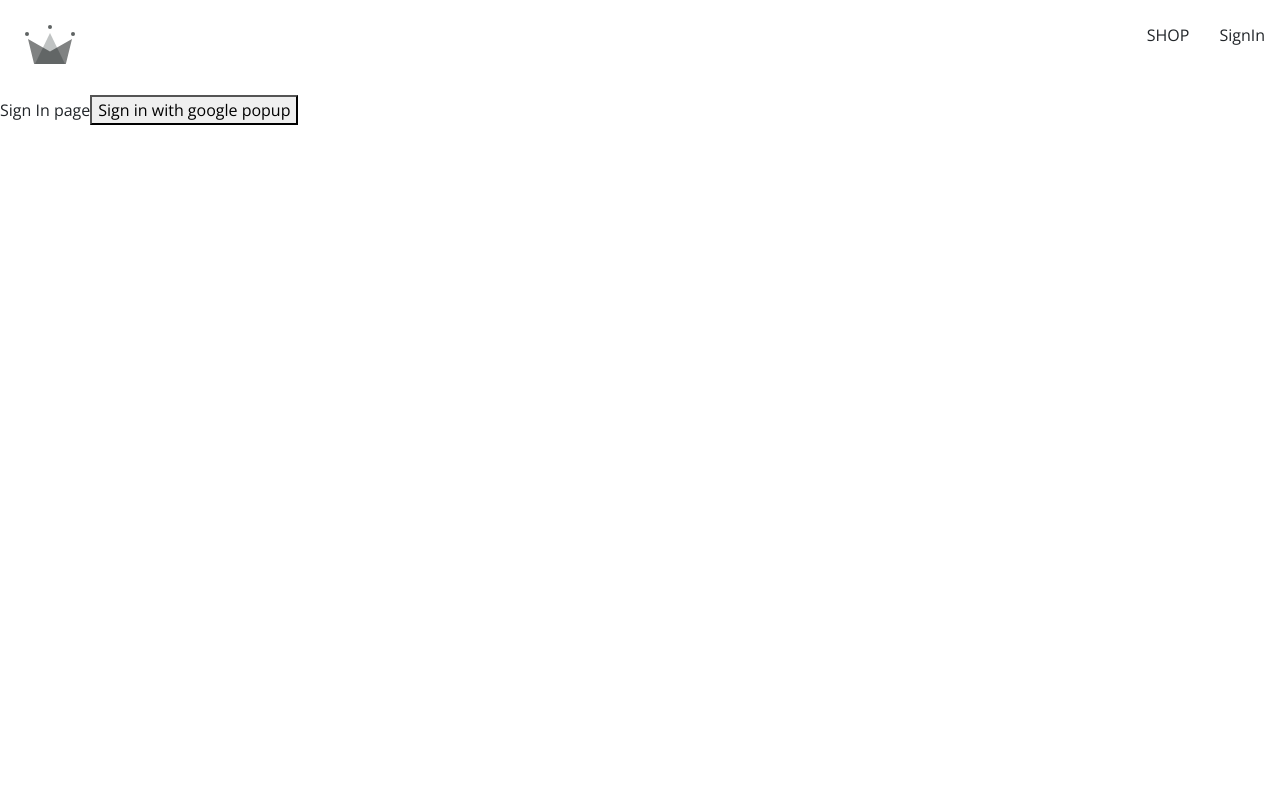
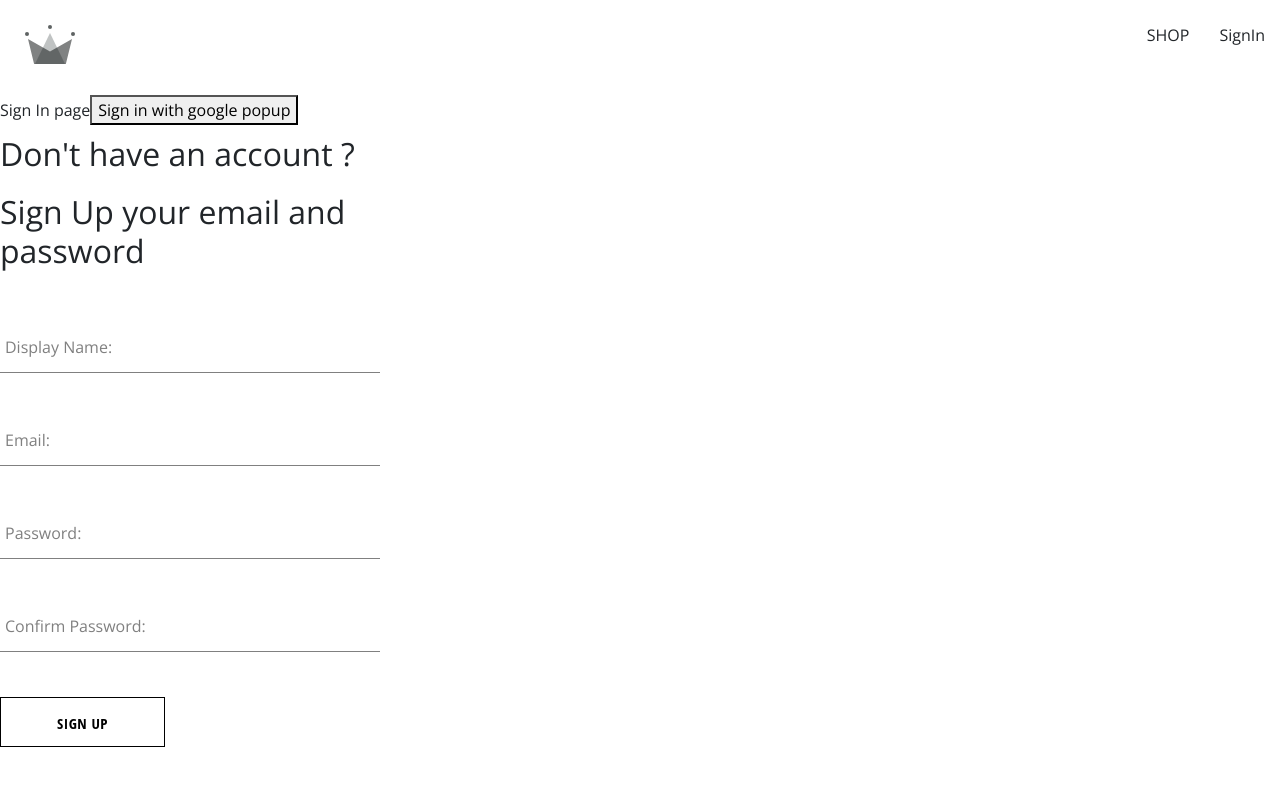
Before and after one commit to saurav3232/crwn-clothing-v2, a React (Create React App) app: page /signIn in a window 1280 px wide. Shown: the top 786 px of the page. Built offline with nearby package versions, Linux system fonts and the light colour scheme; a web font is replaced by a local one.

Commit message:
Added button Component

```diff
--- /dev/null
+++ b/src/components/button/button.component.jsx
@@ -0,0 +1,19 @@
+import './button.styles.scss';
+
+const BUTTON_TYPE_CLASSES = {
+  google: 'google-sign-in',
+  inverted: 'inverted',
+};
+
+const Button = ({ children, buttonType, ...otherProps }) => {
+  return (
+    <button
+      className={`button-container ${BUTTON_TYPE_CLASSES[buttonType]}`}
+      {...otherProps}
+    >
+      {children}
+    </button>
+  );
+};
+
+export default Button;
--- /dev/null
+++ b/src/components/button/button.styles.scss
@@ -0,0 +1,46 @@
+.button-container {
+    min-width: 165px;
+    width: auto;
+    height: 50px;
+    letter-spacing: 0.5px;
+    line-height: 50px;
+    padding: 0 35px 0 35px;
+    font-size: 15px;
+    background-color: black;
+    color: white;
+    text-transform: uppercase;
+    font-family: 'Open Sans Condensed';
+    font-weight: bolder;
+    border: none;
+    cursor: pointer;
+    display: flex;
+    justify-content: center;
+
+    &:hover {
+      background-color: white;
+      color: black;
+      border: 1px solid black;
+    }
+
+    &.google-sign-in {
+      background-color: #4285f4;
+      color: white;
+
+      &:hover {
+        background-color: #357ae8;
+        border: none;
+      }
+    }
+
+    &.inverted {
+      background-color: white;
+      color: black;
+      border: 1px solid black;
+
+      &:hover {
+        background-color: black;
+        color: white;
+        border: none;
+      }
+    }
+  }
--- /dev/null
+++ b/src/components/form-input/form-input.component.jsx
@@ -0,0 +1,18 @@
+import "./form-input.styles.scss";
+const FormInput = ({ label, ...otherProps }) => {
+  return (
+    <div className="group">
+      {label && (
+        <label
+          className={`${
+            otherProps.value.length ? "shrink" : ""
+          }form-input-label`}
+        >
+          {label}:
+        </label>
+      )}
+      <input className="form-input" {...otherProps} />
+    </div>
+  );
+};
+export default FormInput;
--- /dev/null
+++ b/src/components/form-input/form-input.styles.scss
@@ -0,0 +1,54 @@
+$sub-color: grey;
+$main-color: black;
+
+@mixin shrinkLabel {
+  top: -14px;
+  font-size: 12px;
+  color: $main-color;
+}
+
+.group {
+  position: relative;
+  margin: 45px 0;
+
+  .form-input {
+    background: none;
+    background-color: white;
+    color: $sub-color;
+    font-size: 18px;
+    padding: 10px 10px 10px 5px;
+    display: block;
+    width: 100%;
+    border: none;
+    border-radius: 0;
+    border-bottom: 1px solid $sub-color;
+    margin: 25px 0;
+
+    &:focus {
+      outline: none;
+    }
+
+    &:focus ~ .form-input-label {
+      @include shrinkLabel();
+    }
+  }
+
+  input[type='password'] {
+    letter-spacing: 0.3em;
+  }
+
+  .form-input-label {
+    color: $sub-color;
+    font-size: 16px;
+    font-weight: normal;
+    position: absolute;
+    pointer-events: none;
+    left: 5px;
+    top: 10px;
+    transition: 300ms ease all;
+
+    &.shrink {
+      @include shrinkLabel();
+    }
+  }
+}
--- /dev/null
+++ b/src/components/sign-up-form/sign-up-form.component.jsx
@@ -0,0 +1,96 @@
+import './sign-up-form.styles.scss';
+import { useState } from "react";
+import FormInput from "../form-input/form-input.component";
+import Button from '../button/button.component';
+import {
+    createAuthUserWithEmailandPassword,
+    createUserDocumentFromAuth,
+} from "../../utils/firebase/firebase.utils";
+const defaultFormFields = {
+    displayName: "",
+    email: "",
+    password: "",
+    confirmPassword: "",
+};
+const SignUpForm = () => {
+    const [formFields, setFormFields] = useState(defaultFormFields);
+    const { displayName, email, password, confirmPassword } = formFields;
+    // console.log(formFields);
+    const resetFormFields=()=>{
+        setFormFields(defaultFormFields);
+    }
+    const handleSubmit = async (event) => {
+        event.preventDefault();
+        // const userDocRef= createUserDocumentFromAuth(response.user);
+        if (password !== confirmPassword) {
+            return;
+        }
+        try {
+            const { user } = await createAuthUserWithEmailandPassword(
+                email,
+                password
+            );
+            await createUserDocumentFromAuth(user, { displayName });
+            resetFormFields();
+            // console.log(user);
+        } catch (error) {
+            if (error.code === "auth/email-already-in-use") {
+                alert("User Already exists");
+                resetFormFields();
+            }
+            else
+            {
+                console.log(error);
+            }
+        }
+
+        // const userDocRef= createUserDocumentFromAuth(response.user);
+    };
+
+    const handleChange = (event) => {
+        const { name, value } = event.target;
+        setFormFields({ ...formFields, [name]: value });
+    };
+    return (
+        <div className="sign-up-container">
+            <h2>Don't have an account ?</h2>
+            <h2>Sign Up your email and password</h2>
+            <form onSubmit={handleSubmit}>
+                <FormInput
+                    label="Display Name"
+                    type="text"
+                    name="displayName"
+                    value={displayName}
+                    onChange={handleChange}
+                    required
+                />
+                <FormInput
+                    label="Email"
+                    type="email"
+                    name="email"
+                    value={email}
+                    onChange={handleChange}
+                    required
+                />
+                <FormInput
+                    label="Password"
+                    type="password"
+                    name="password"
+                    value={password}
+                    onChange={handleChange}
+                    required
+                />
+                <FormInput
+                    label="Confirm Password"
+                    type="password"
+                    name="confirmPassword"
+                    value={confirmPassword}
+                    onChange={handleChange}
+                    required
+                />
+                <Button buttonType="inverted" type="submit">Sign Up</Button>
+            </form>
+        </div>
+    );
+};
+export default SignUpForm;
--- /dev/null
+++ b/src/components/sign-up-form/sign-up-form.styles.scss
@@ -0,0 +1,9 @@
+.sign-up-container{
+    display: flex;
+    flex-direction: column;
+    width: 380px;
+
+    h2{
+        margin: 10px 0;
+    }
+}
--- a/src/routes/signIn/signIn.component.jsx
+++ b/src/routes/signIn/signIn.component.jsx
@@ -1,14 +1,39 @@
-import { signInWithGooglePopup ,createUserDocumentFromAuth} from "../../utils/firebase/firebase.utils";
+// import { useEffect } from "react";
+// import { getRedirectResult } from "firebase/auth";
+import {
+//   auth,
+  signInWithGooglePopup,
+  createUserDocumentFromAuth,
+//   signInWithGoogleRedirect,
+} from "../../utils/firebase/firebase.utils";
+import SignUpForm from "../../components/sign-up-form/sign-up-form.component";
 const SignIn = () => {
+//     useEffect(()=>{
+//         async function getresult()
+//         {
+//             const response = await getRedirectResult(auth);
+//             console.log(response);
+//             if(response)
+//             {
+//                 const userDocRef=await createUserDocumentFromAuth(response.user);
+//             }
+//         }
+//         getresult();
+//   },[])
+
+
+
   const logGoogleUser = async () => {
     const response = await signInWithGooglePopup();
     // console.log(response);
-    createUserDocumentFromAuth(response.user);
+    const userDocRef= createUserDocumentFromAuth(response.user);
   };
   return (
     <div>
       Sign In page
       <button onClick={logGoogleUser}>Sign in with google popup</button>
+      {/* <button onClick={signInWithGoogleRedirect}>Sign in with google Redirect</button> */}
+      <SignUpForm/>
     </div>
   );
 };
--- a/src/utils/firebase/firebase.utils.js
+++ b/src/utils/firebase/firebase.utils.js
@@ -1,9 +1,10 @@
 import { initializeApp } from "firebase/app";
 import {
     getAuth,
-    signInWithRedirect,
+    // signInWithRedirect,
     signInWithPopup,
-    GoogleAuthProvider
+    GoogleAuthProvider,
+    createUserWithEmailAndPassword
 } from 'firebase/auth';
 import {
     getFirestore,
@@ -22,14 +23,18 @@
 
 // Initialize Firebase
 const firebaseApp = initializeApp(firebaseConfig);
-const provider=new GoogleAuthProvider();
-provider.setCustomParameters({
+const googleProvider=new GoogleAuthProvider();
+googleProvider.setCustomParameters({
     prompt:"select_account"
 });
 export const auth = getAuth();
-export const signInWithGooglePopup= ()=>signInWithPopup(auth, provider);
+export const signInWithGooglePopup= ()=>signInWithPopup(auth, googleProvider);
+// export const signInWithGoogleRedirect=()=>{
+//     signInWithRedirect(auth,googleProvider);
+// }
 export const db=getFirestore();
-export const createUserDocumentFromAuth = async(userAuth)=>{
+export const createUserDocumentFromAuth = async(userAuth,additionalInformation={})=>{
+    if(!userAuth) return ;
     const userDocRef= doc(db,'users',userAuth.uid);//query object to search in the db
     // console.log(userDocRef);
     const userSnapshot=await getDoc(userDocRef);//get the information about the user
@@ -43,7 +48,8 @@
             await setDoc(userDocRef,{
                 displayName,
                 email,
-                createdAt
+                createdAt,
+                ...additionalInformation
             });
         } catch (error) {
             console.log(error);
@@ -52,3 +58,9 @@
     // User data exists
     return userDocRef;
 }
+export const createAuthUserWithEmailandPassword=async (email,password)=>
+{
+    if(!email || !password)
+        return
+    return await createUserWithEmailAndPassword(auth,email,password);
+}
```
